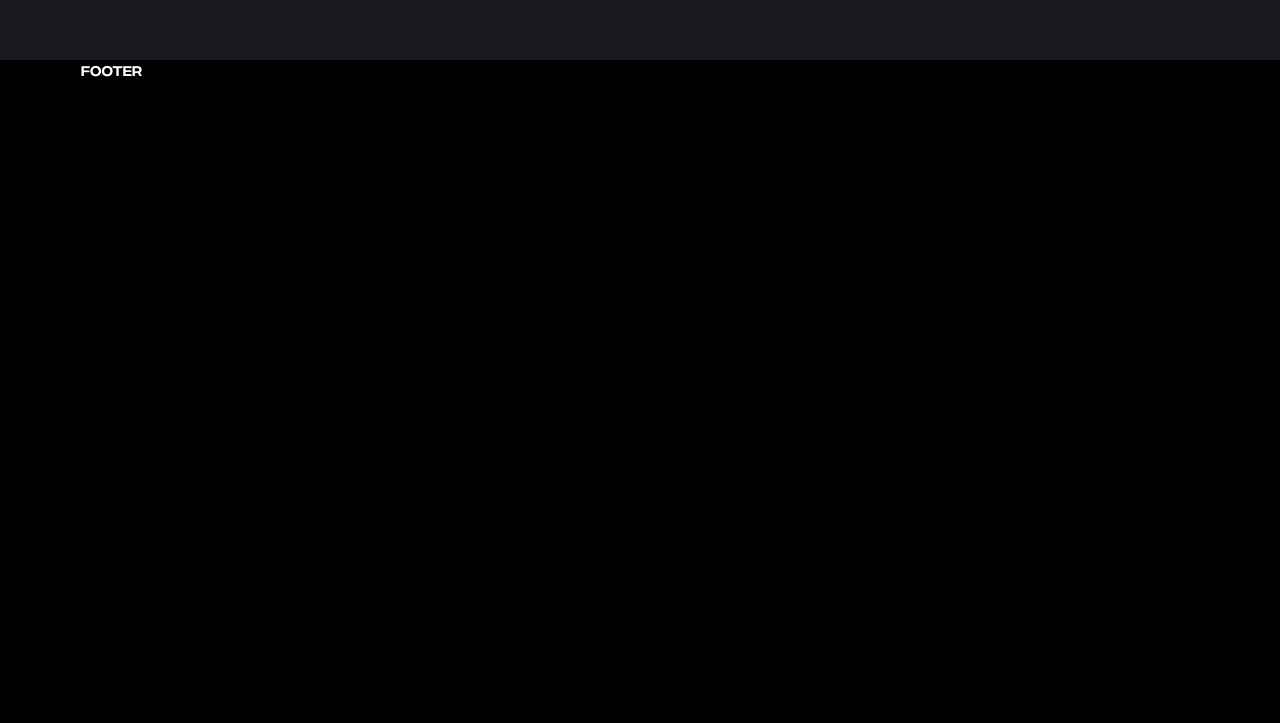
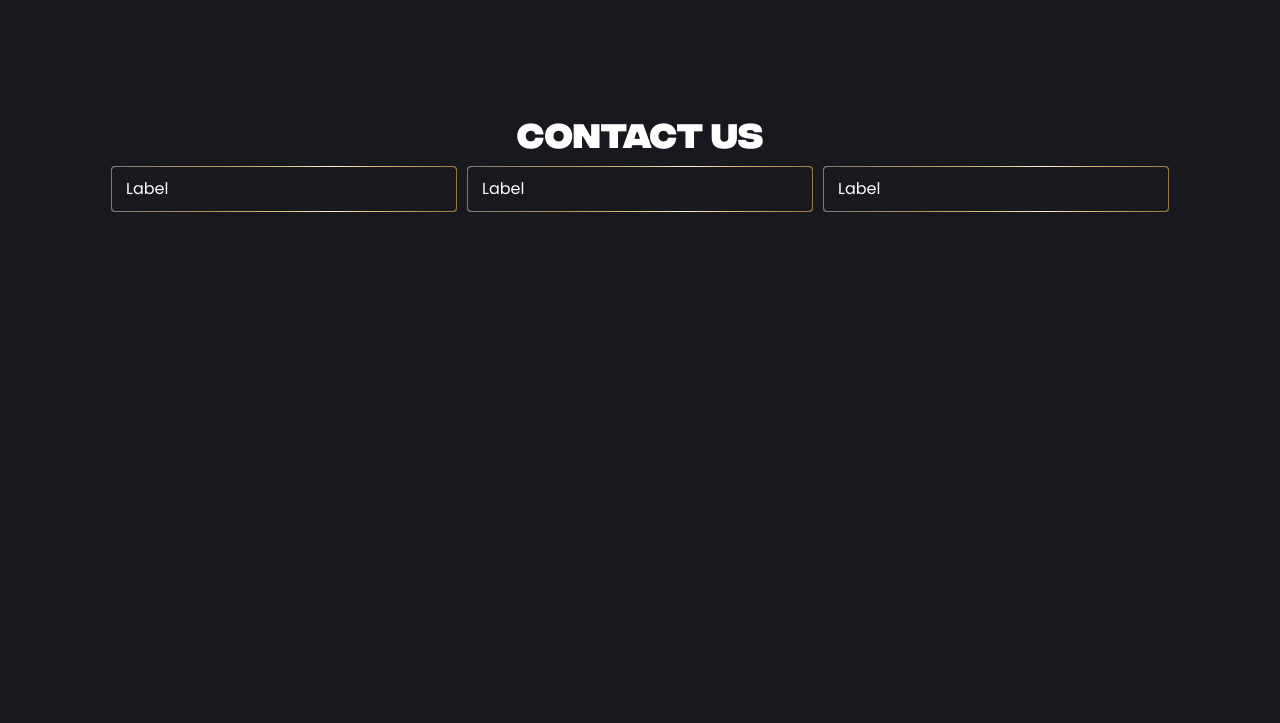
Before and after one commit to Sardor2/milliard-mine, a Gatsby site: page / in a window 1280 px wide. Shown: the part 1717-2440 px from the top of the page. Before the commit the page ends 1798 px from the top, so only its background shows below. Built offline with nearby package versions, Linux system fonts and the light colour scheme; Gatsby itself is replaced by a stand-in of ours.

Commit message:
Gave input animation

```diff
--- /dev/null
+++ b/src/components/input/index.jsx
@@ -0,0 +1,15 @@
+import React from "react";
+import "./styles.scss";
+
+const Input = () => {
+  return (
+    <div className="custom-input m-2 relative">
+      <input type="text" placeholder=" " />
+      <label className={"label"} htmlFor="">
+        Label
+      </label>
+    </div>
+  );
+};
+
+export default Input;
--- /dev/null
+++ b/src/components/input/styles.scss
@@ -0,0 +1,54 @@
+@import "src/styles/variables";
+
+$border: 2px;
+
+
+.custom-input {
+  font-family: 'Poppins',sans-serif;
+  display: inline-block;
+  background: $linear-gold;
+  color: #FFF;
+  border-radius: .4rem;
+  padding: .1rem;
+  outline: none;
+  font-size: 1.6rem;
+  font-weight: 400;
+
+  &:focus-within {
+    padding: .12rem;
+  }
+
+  input {
+    font-family: inherit;
+    font-weight: inherit;
+    font-size: inherit;
+    position: relative;
+    display: inherit;
+    border-radius: inherit;
+    margin: 0;
+    border: none;
+    outline: none;
+    background-color: $color-dark;
+    z-index: 1;
+    padding: 1rem 1.4rem;
+    &:focus ~ .label, &:not(:placeholder-shown) ~ label  {
+      top: 0;
+      font-size: 12px;
+      background-color: $color-dark;
+    }
+  }
+
+  .label {
+    font-family: inherit;
+    position: absolute;
+    z-index: 2;
+    border-radius: inherit;
+    top: 50%;
+    left: 1rem;
+    padding: 0 .5rem;
+    transform: translate(0, -50%);
+    pointer-events: none;
+    transition: all 0.15s ease;
+  }
+
+}
--- a/src/pages/index.js
+++ b/src/pages/index.js
@@ -8,6 +8,8 @@ import Button from "../components/button";
 import HomeIntro from "../sections/home-intro";
 import "./index.scss";
 import BusinessTypes from "../sections/business-types";
+import Contact from "../sections/contact";
+import { Link } from "gatsby";
 
 const HomePage = () => {
   return (
@@ -15,13 +17,15 @@ const HomePage = () => {
       <Header>
         <Container>
           <Flex justifyContent={"space-between"} alignItems={"center"}>
-            <img className={"logo"} src={logo} alt="" />
+            <img className={"logo"} src={logo} alt="milliard-club" />
+            <Link to={"/about"}>About</Link>
             <Button variant={"outlined"}>Contact</Button>
           </Flex>
         </Container>
       </Header>
       <HomeIntro />
       <BusinessTypes />
+      <Contact />
     </MainLayout>
   );
 };
--- /dev/null
+++ b/src/sections/contact/index.jsx
@@ -0,0 +1,19 @@
+import React from "react";
+import Input from "../../components/input";
+import "./styles.scss";
+
+const Contact = () => {
+  return (
+    <section
+      className="min-h-screen min-w-screenw-screen p-20   text-center"
+      id={"contact"}
+    >
+      <h1>Contact us</h1>
+      <Input />
+      <Input />
+      <Input />
+    </section>
+  );
+};
+
+export default Contact;
--- /dev/null
+++ b/src/sections/contact/styles.scss
@@ -0,0 +1,4 @@
+@import "src/styles/variables";
+#contact {
+  background-color: $color-dark;
+}
--- a/src/styles/utils.scss
+++ b/src/styles/utils.scss
@@ -5,21 +5,3 @@
   justify-content: center;
   align-items: center;
 }
-
-$border: 2px;
-
-.gold-box {
-  position: relative;
-  background-clip: padding-box;
-  border: solid 1px transparent;
-
-  &:before {
-    content: '';
-    position: absolute;
-    top: 0; right: 0; bottom: 0; left: 0;
-    z-index: -1;
-    margin: -$border;
-    border-radius: inherit;
-    background: $linear-gold;
-  }
-}
--- a/tailwind.config.js
+++ b/tailwind.config.js
@@ -1,5 +1,5 @@
 module.exports = {
-  purge: ["./src/**/*.{js,jsx,ts,tsx}"],
+  purge: ["./src/**/*.{js,jsx,ts,tsx,scss}"],
   darkMode: false, // or 'media' or 'class'
   theme: {
     extend: {},
```
